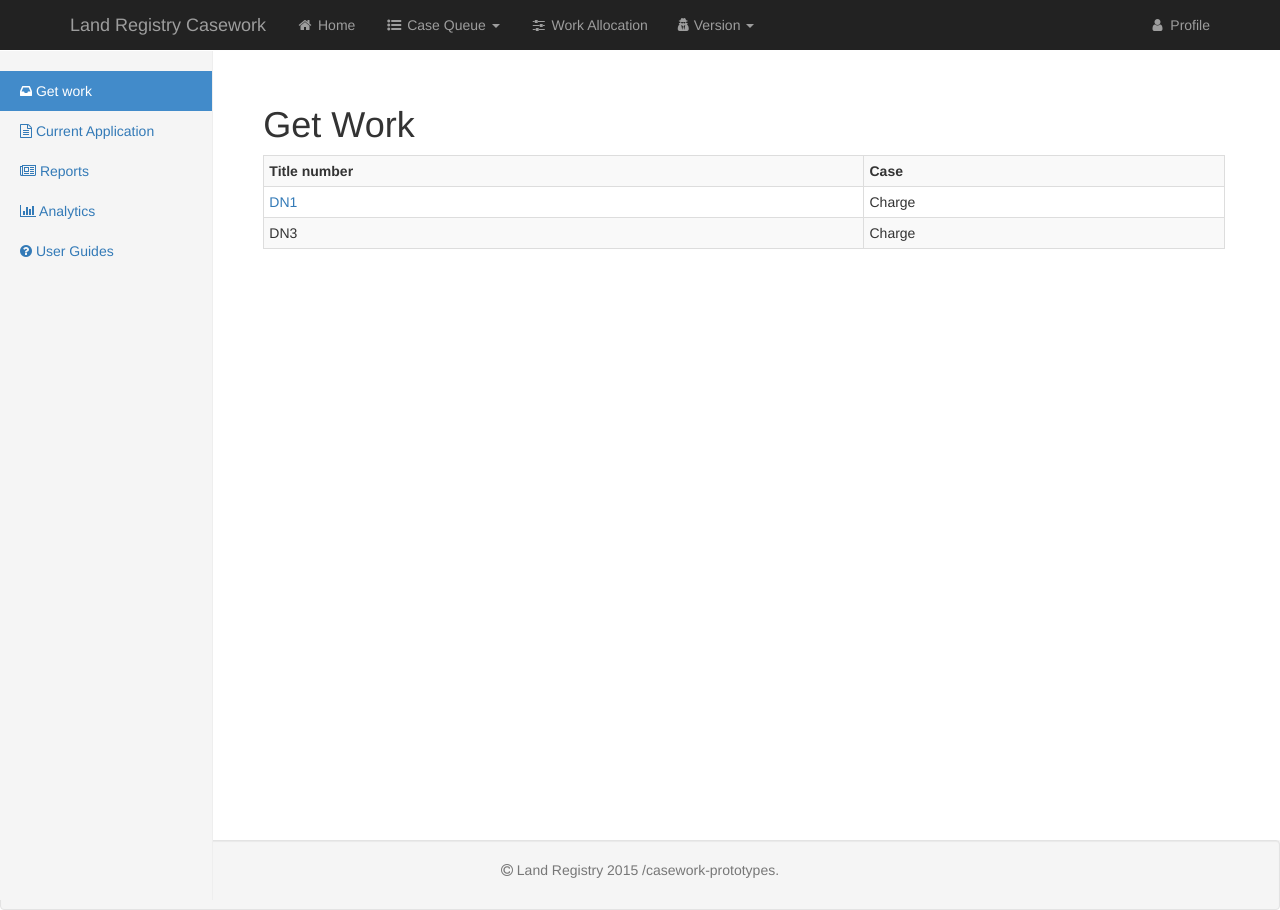
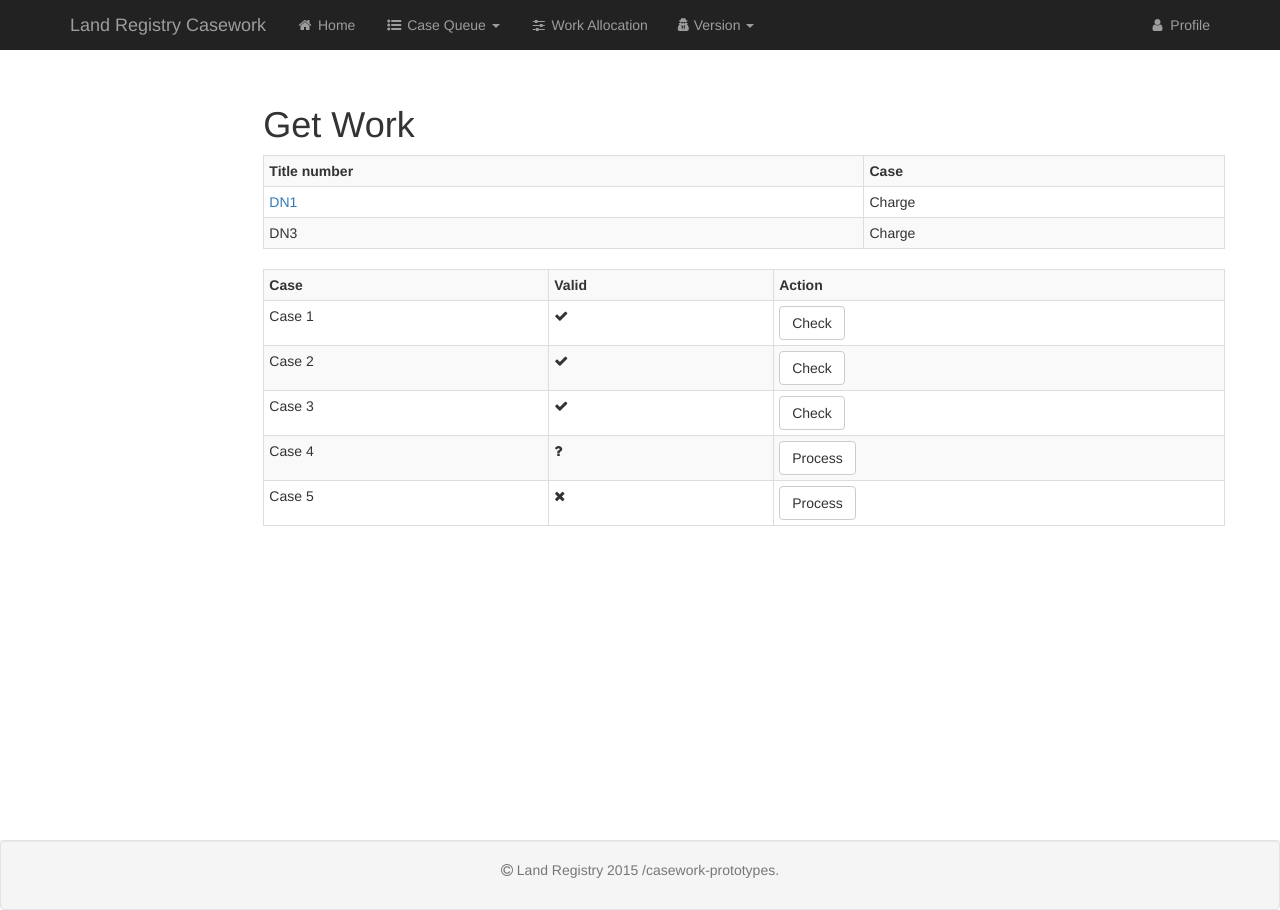
Before and after one commit to LandRegistry/casework-prototypes, a Jekyll site: the page built from neil-getwork.html, in a window 1280 px wide. Built offline with Jekyll 4.4.1, drawn with Linux system fonts in a browser that asks for light colours; nearby versions of some CDN libraries.

```diff
--- a/neil-getwork.html
+++ b/neil-getwork.html
@@ -6,6 +6,7 @@ permalink: /neil/getwork/
 
 <div class="container-fluid">
  <div class="row">
+<!--
   <div class="col-sm-3 col-md-2 sidebar">
    <ul class="nav nav-sidebar">
     <li class="active"><a><i class="fa fa-inbox"></i> Get work<span class="sr-only">(current)</span></a></li>
@@ -15,6 +16,7 @@ permalink: /neil/getwork/
     <li><a href="{{ site.baseurl }}/andy/help/"><i class="fa fa-question-circle"></i> User Guides</a></li>
    </ul>
   </div>
+  -->
   <div class="col-sm-9 col-sm-offset-3 col-md-10 col-md-offset-2 main">
    <h1>Get Work</h1>
    <table class="table table-striped table-bordered table-hover table-condensed">
@@ -45,6 +47,44 @@ permalink: /neil/getwork/
            </td>
        </tr>
    </table>
+    <table class="table table-bordered table-condensed table-hover table-striped">
+        <tr>
+            <th>
+                Case
+            </th>
+            <th>
+                Valid
+            </th>
+            <th>
+                Action
+            </th>
+        </tr>
+        <tr>
+            <td>Case 1</td>
+            <td><i class="fa fa-check" title="valid"/></td>
+            <td><a href="{{ site.baseurl }}/neil/casework/" class="btn btn-default">Check</a></td>
+        </tr>
+        <tr>
+            <td>Case 2</td>
+            <td><i class="fa fa-check" title="valid"/></td>
+            <td><a href="{{ site.baseurl }}/neil/casework/" class="btn btn-default">Check</a></td>
+        </tr>
+        <tr>
+            <td>Case 3</td>
+            <td><i class="fa fa-check" title="valid"/></td>
+            <td><a href="{{ site.baseurl }}/neil/casework/" class="btn btn-default">Check</a></td>
+        </tr>
+        <tr>
+            <td>Case 4</td>
+            <td><i class="fa fa-question" title="unknown"/></td>
+            <td><a href="{{ site.baseurl }}/neil/casework/" class="btn btn-default">Process</a></td>
+        </tr>
+        <tr>
+            <td>Case 5</td>
+            <td><i class="fa fa-close" title="invalid"/></td>
+            <td><a href="{{ site.baseurl }}/neil/casework/" class="btn btn-default">Process</a></td>
+        </tr>
+    </table>
   </div>
  </div>
 </div>
```
Also changed, not shown: neil_casework.html (+35 -6 lines).
